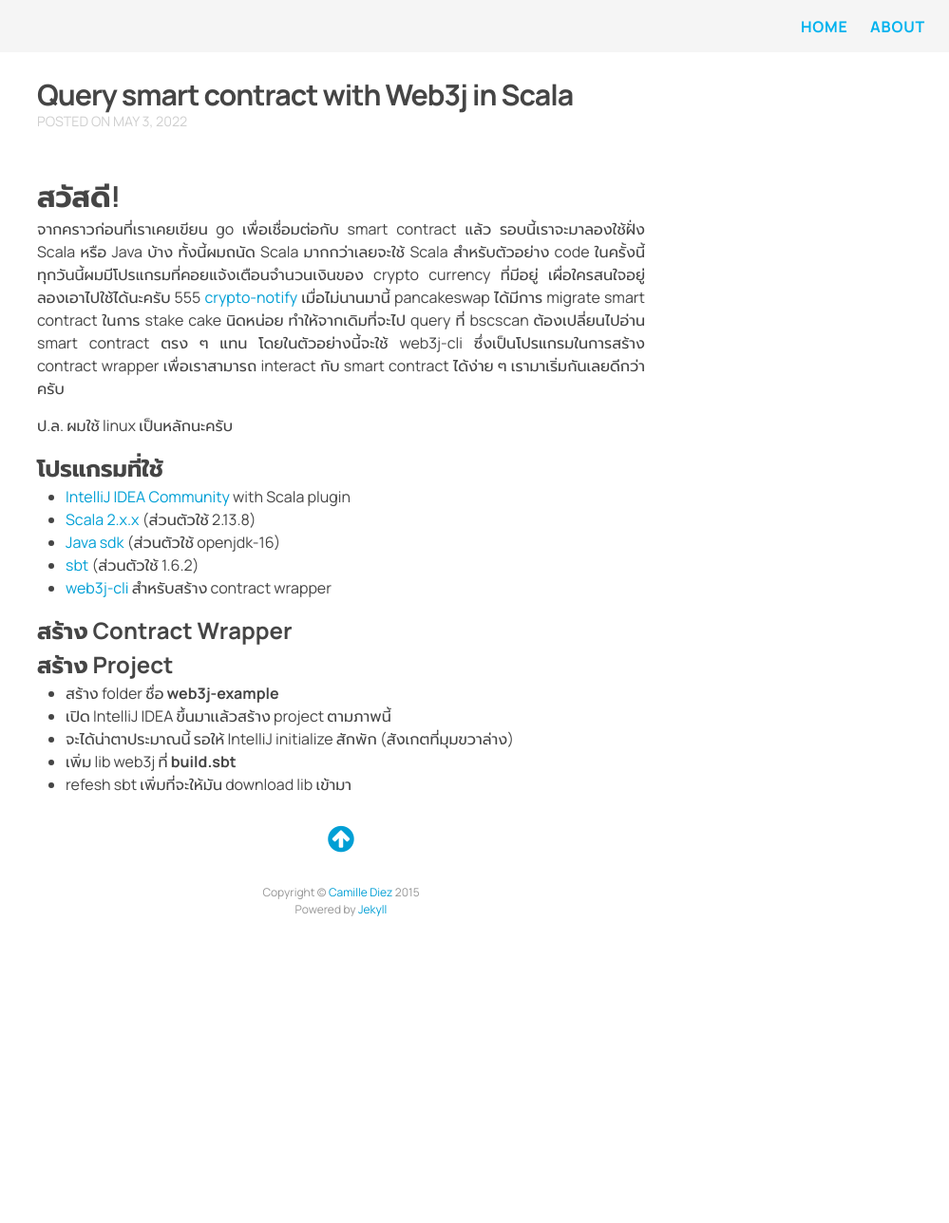
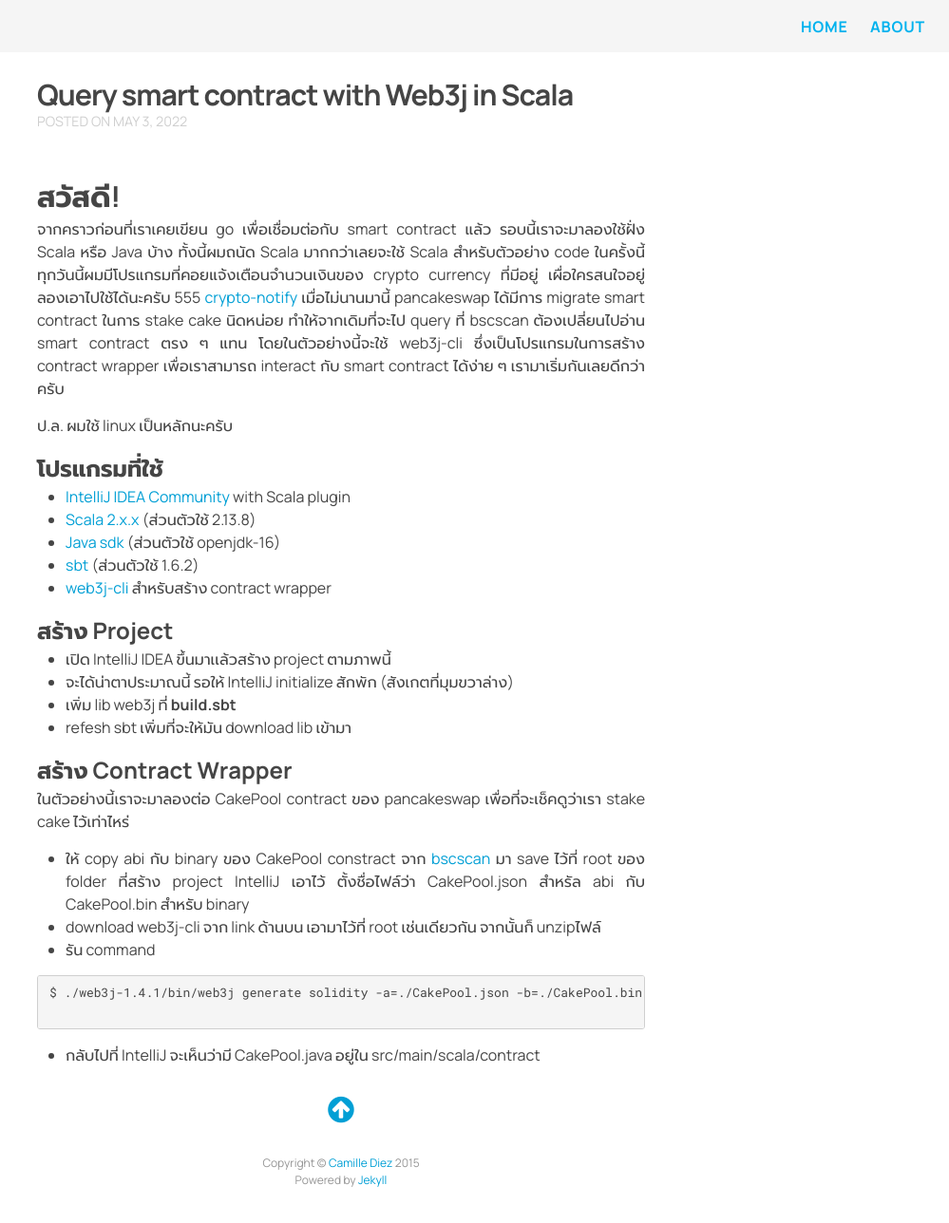
Before and after one commit to oat9002/oat9002.github.io, a Jekyll site: the page built from _posts/2022-05-03-web3j.md, in a window 1280 px wide. Shown: the whole page at 95% size, without its empty margins (281-1280 px from the left). Built offline with Jekyll 4.4.1, drawn with Linux system fonts in a browser that asks for light colours; nearby versions of some CDN libraries; before the commit the page ends 1003 px from its top, so only the background shows below that.

Commit message:
:contruction:

````diff
--- a/_posts/2022-05-03-web3j.md
+++ b/_posts/2022-05-03-web3j.md
@@ -17,11 +17,8 @@ title: Query smart contract with Web3j in Scala
 -   [sbt](https://www.scala-sbt.org/download.html) (ส่วนตัวใช้ 1.6.2)
 -   [web3j-cli](https://github.com/web3j/web3j-cli/releases) สำหรับสร้าง contract wrapper
 
-## สร้าง Contract Wrapper
-
 ## สร้าง Project
 
--   สร้าง folder ชื่อ **web3j-example**
 -   เปิด IntelliJ IDEA ขึ้นมาเเล้วสร้าง project ตามภาพนี้
     <img>
 -   จะได้น่าตาประมาณนี้ รอให้ IntelliJ initialize สักพัก (สังเกตที่มุมขวาล่าง)
@@ -29,3 +26,20 @@ title: Query smart contract with Web3j in Scala
 -   เพิ่ม lib web3j ที่ **build.sbt**
     <img>
 -   refesh sbt เพิ่มที่จะให้มัน download lib เข้ามา
+
+## สร้าง Contract Wrapper
+
+ในตัวอย่างนี้เราจะมาลองต่อ CakePool contract ของ pancakeswap เพื่อที่จะเช็คดูว่าเรา stake cake ไว้เท่าไหร่
+
+-   ให้ copy abi กับ binary ของ CakePool constract จาก [bscscan](https://bscscan.com/address/0x45c54210128a065de780c4b0df3d16664f7f859e#code) มา save ไว้ที่ root ของ folder ที่สร้าง project IntelliJ เอาไว้ ตั้งชื่อไฟล์ว่า CakePool.json สำหรัล abi กับ CakePool.bin สำหรับ binary
+    <img>
+-   download web3j-cli จาก link ด้านบน เอามาไว้ที่ root เช่นเดียวกัน จากนั้นก็ unzipไฟล์
+-   รัน command
+
+```
+$ ./web3j-1.4.1/bin/web3j generate solidity -a=./CakePool.json -b=./CakePool.bin -o=./src/main/scala -p=contract.pancake
+
+```
+
+-   กลับไปที่ IntelliJ จะเห็นว่ามี CakePool.java อยู่ใน src/main/scala/contract
+    <img>
````
